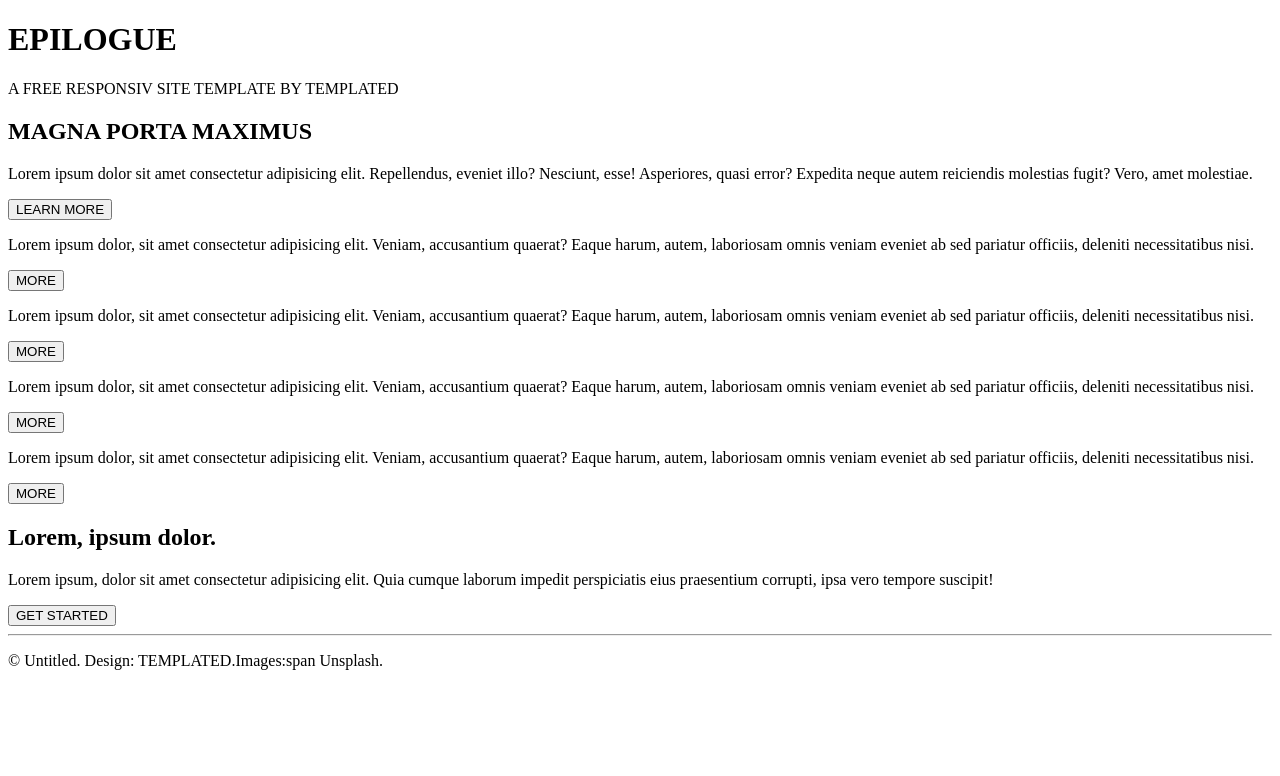
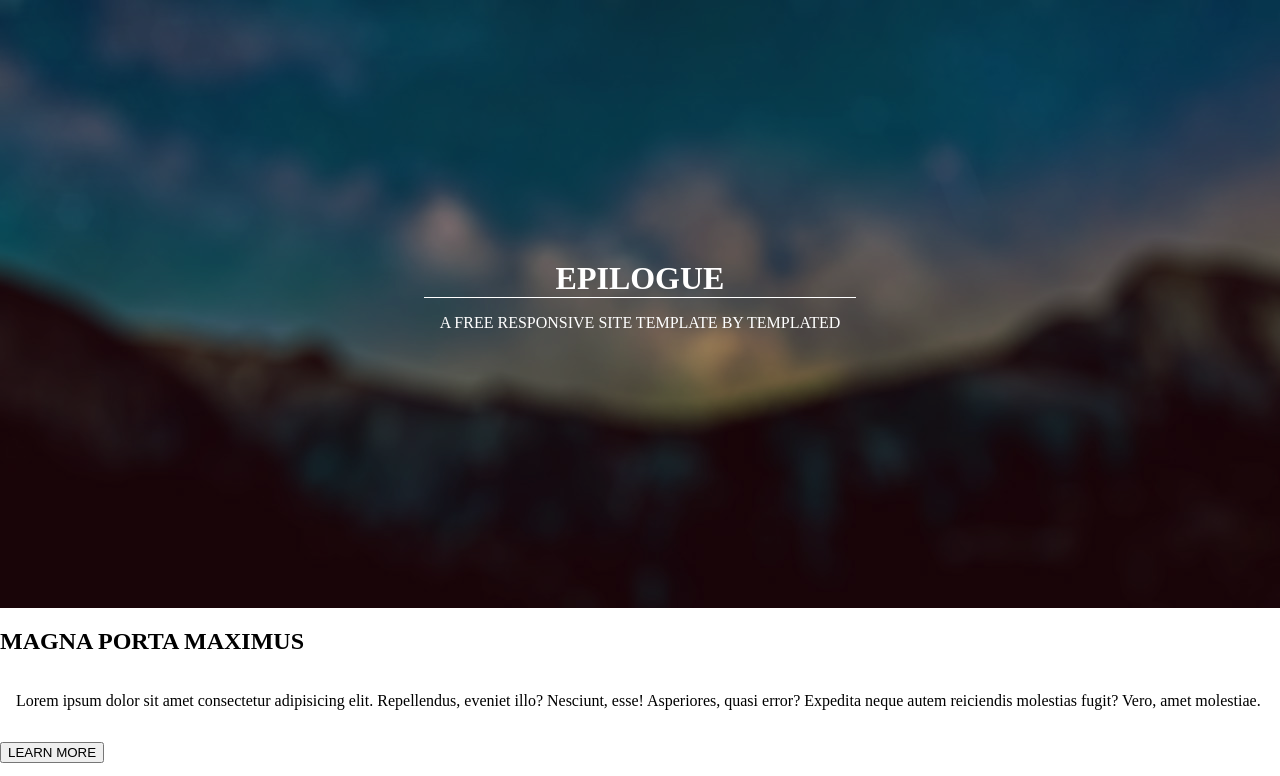
Before and after one commit to donidoni28/-pilogue, a plain HTML site: page index.html in a window 1280 px wide. Shown: the top 776 px of the page. Drawn offline with Linux system fonts and the light colour scheme.

Commit message:
banner done

```diff
--- a/index.html
+++ b/index.html
@@ -13,9 +13,11 @@
 <body>
     <!-- HEADER START -->
     <header>
-        <div class="head-img"></div>
+        <div class="head-img">
         <h1>EPILOGUE</h1>
-        <p>A FREE RESPONSIV SITE TEMPLATE BY <span>TEMPLATED</span></p>
+        <p>A FREE RESPONSIVE SITE TEMPLATE BY <span>TEMPLATED</span></p>
+        </div>
+
     </header>
     <!-- HEADER END -->
 
--- a/public/css/style.css
+++ b/public/css/style.css
@@ -1,6 +1,36 @@
-head-img{
+body{
+    margin: 0;
+    padding: 0;
+}
+/* BANNER */
+.head-img{
+    position:relative;
+    display: flex;
+    flex-direction: column;
+    justify-content: center;
     background: url("/public/images/banner.jpg");
-    border: 1px solid black;
     width: 100%;
-    height: 20em;
+    height: 38em;
+    overflow: hidden;
+    z-index: 1;
 }
+.head-img::before{
+    content: '';
+    position:absolute;
+    width: 100%;
+    height: 100%;
+    background-color: rgba(0, 0, 0, 0.309);
+    z-index: -1;
+}
+p{
+    border-top: 1px solid white;
+    padding: 1em;
+}
+.head-img h1,.head-img  p{
+    display: inline;
+    width: fit-content;
+    margin: 0 auto;
+    text-align: center;
+    color: white;
+
+}
```
